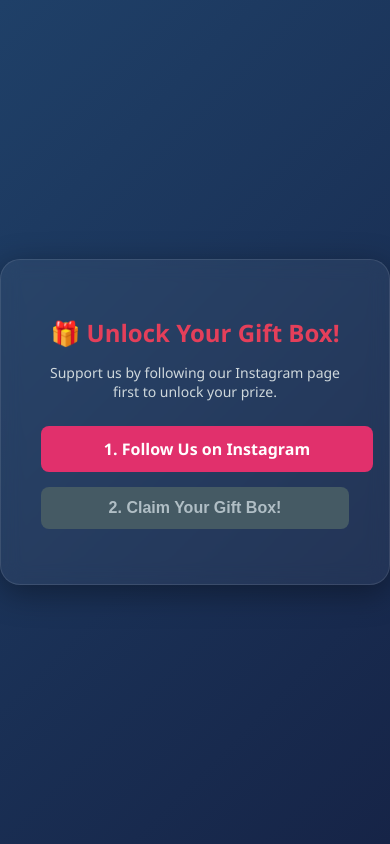
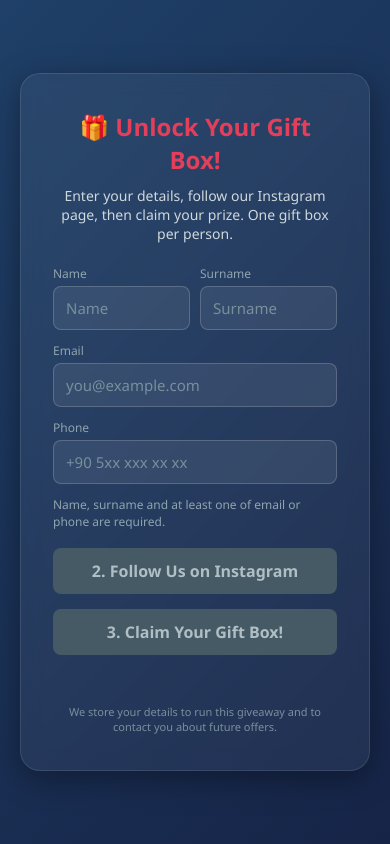
Before and after one commit to jury5/gift-box-kiosk, a Flask app: page / in a window 390 px wide. Run offline with Flask 3, Linux system fonts and the light colour scheme.

Commit message:
Enhance gift box claim page layout and functionality
Updated the layout and styling of the gift box claim page. Added input fields for name, surname, email, and phone, and modified the claim button behavior based on form validation.

```diff
--- a/templates/index.html
+++ b/templates/index.html
@@ -5,6 +5,7 @@
     <meta name="viewport" content="width=device-width, initial-scale=1.0">
     <title>Claim Your Gift Box!</title>
     <style>
+        * { box-sizing: border-box; }
         body {
             font-family: 'Segoe UI', Tahoma, Geneva, Verdana, sans-serif;
             background: linear-gradient(135deg, #1f4068, #162447);
@@ -12,23 +13,44 @@
             display: flex;
             justify-content: center;
             align-items: center;
-            height: 100vh;
+            min-height: 100vh;
             margin: 0;
+            padding: 20px;
         }
         .card {
             background: rgba(255, 255, 255, 0.05);
             backdrop-filter: blur(10px);
             border: 1px solid rgba(255, 255, 255, 0.1);
-            padding: 40px;
+            padding: 36px 32px;
             border-radius: 20px;
             text-align: center;
             box-shadow: 0 8px 32px 0 rgba(0, 0, 0, 0.37);
-            max-width: 400px;
+            max-width: 420px;
             width: 100%;
         }
-        h1 { margin-bottom: 10px; font-size: 24px; color: #e43f5a; }
-        p { color: #cfd8dc; font-size: 14px; margin-bottom: 25px; }
-        .counter { font-size: 12px; color: #90a4ae; margin-bottom: 20px; }
+        h1 { margin: 0 0 10px; font-size: 24px; color: #e43f5a; }
+        p { color: #cfd8dc; font-size: 14px; margin: 0 0 22px; }
+
+        .field { text-align: left; margin-bottom: 12px; }
+        .row { display: flex; gap: 10px; }
+        .row .field { flex: 1; min-width: 0; }
+        label { display: block; font-size: 12px; color: #90a4ae; margin-bottom: 4px; }
+        input {
+            width: 100%;
+            padding: 11px 12px;
+            border-radius: 8px;
+            border: 1px solid rgba(255, 255, 255, 0.18);
+            background: rgba(255, 255, 255, 0.08);
+            color: #fff;
+            font-size: 15px;
+            font-family: inherit;
+        }
+        input::placeholder { color: #78909c; }
+        input:focus { outline: 2px solid #00adb5; outline-offset: 1px; }
+        input:disabled { opacity: 0.6; }
+        .hint { font-size: 12px; color: #90a4ae; margin: 2px 0 18px; text-align: left; }
+        .consent { font-size: 11px; color: #78909c; margin: 14px 0 0; }
+
         .btn {
             display: block;
             width: 100%;
@@ -41,76 +63,118 @@
             text-decoration: none;
             margin-bottom: 15px;
             transition: 0.3s;
+            font-family: inherit;
         }
-        .btn-instagram {
-            background: #e1306c;
-            color: white;
+        .btn-instagram { background: #e1306c; color: white; }
+        .btn-instagram:hover { background: #c13584; }
+        .btn-instagram.disabled {
+            background: #455a64;
+            color: #b0bec5;
+            cursor: not-allowed;
+            pointer-events: none;
         }
-        .btn-instagram:hover { background: #c13584; }
-        .btn-claim {
-            background: #00adb5;
-            color: white;
-        }
+        .btn-claim { background: #00adb5; color: white; }
         .btn-claim:hover { background: #00818a; }
         .btn:disabled {
             background: #455a64;
             color: #b0bec5;
             cursor: not-allowed;
         }
-        #status-msg { margin-top: 15px; font-size: 14px; font-weight: bold; }
+        #status-msg { margin-top: 5px; font-size: 14px; font-weight: bold; min-height: 20px; }
     </style>
 </head>
 <body>
     <div class="card">
         <h1>🎁 Unlock Your Gift Box!</h1>
-        <p>Support us by following our Instagram page first to unlock your prize.</p>
+        <p>Enter your details, follow our Instagram page, then claim your prize. One gift box per person.</p>
 
-        <!-- Step 1: Follow on Instagram -->
-        <a href="https://instagram.com/ipkonbiscuit" target="_blank" id="insta-btn" class="btn btn-instagram" onclick="enableClaim()">
-            1. Follow Us on Instagram
+        <!-- Step 1: Details -->
+        <div class="row">
+            <div class="field">
+                <label for="name">Name</label>
+                <input id="name" type="text" autocomplete="given-name" maxlength="80" placeholder="Name">
+            </div>
+            <div class="field">
+                <label for="surname">Surname</label>
+                <input id="surname" type="text" autocomplete="family-name" maxlength="80" placeholder="Surname">
+            </div>
+        </div>
+        <div class="field">
+            <label for="email">Email</label>
+            <input id="email" type="email" autocomplete="email" maxlength="120" placeholder="you@example.com">
+        </div>
+        <div class="field">
+            <label for="phone">Phone</label>
+            <input id="phone" type="tel" autocomplete="tel" maxlength="30" placeholder="+90 5xx xxx xx xx">
+        </div>
+        <div class="hint">Name, surname and at least one of email or phone are required.</div>
+
+        <!-- Step 2: Follow on Instagram (locked until the details are valid) -->
+        <a href="https://instagram.com/ipkonbiscuit" target="_blank" rel="noopener"
+           id="insta-btn" class="btn btn-instagram disabled" aria-disabled="true">
+            2. Follow Us on Instagram
         </a>
 
-        <!-- Step 2: Claim Box Button (Locked Initially) -->
-        <button id="claim-btn" class="btn btn-claim" disabled onclick="claimGiftBox()">
-            2. Claim Your Gift Box!
+        <!-- Step 3: Claim (locked until the server confirms you're a new user) -->
+        <button id="claim-btn" class="btn btn-claim" disabled>
+            3. Claim Your Gift Box!
         </button>
 
-        <div id="status-msg"></div>
+        <div id="status-msg" role="status" aria-live="polite"></div>
+        <p class="consent">We store your details to run this giveaway and to contact you about future offers.</p>
     </div>
 
     <script>
-        function enableClaim() {
-            // Unlock the claim button after they click the Instagram link
-            const claimBtn = document.getElementById('claim-btn');
-            claimBtn.disabled = false;
-            document.getElementById('status-msg').style.color = '#00adb5';
-            document.getElementById('status-msg').innerText = "Thanks for following! You can now claim your gift box.";
+        const fields = ['name', 'surname', 'email', 'phone'].map(id => document.getElementById(id));
+        const [nameEl, surnameEl, emailEl, phoneEl] = fields;
+        const instaBtn = document.getElementById('insta-btn');
+        const claimBtn = document.getElementById('claim-btn');
+        const statusMsg = document.getElementById('status-msg');
+
+        let claimToken = null;
+
+        function setStatus(text, color) {
+            statusMsg.style.color = color || '#cfd8dc';
+            statusMsg.innerText = text;
         }
 
-        async function claimGiftBox() {
-            const claimBtn = document.getElementById('claim-btn');
-            const statusMsg = document.getElementById('status-msg');
+        function formIsValid() {
+            const name = nameEl.value.trim();
+            const surname = surnameEl.value.trim();
+            const email = emailEl.value.trim();
+            const phoneDigits = phoneEl.value.replace(/\D/g, '');
 
+            const emailOk = email !== '' && /^[^@\s]+@[^@\s]+\.[^@\s]+$/.test(email);
+            const phoneOk = phoneDigits.length >= 7 && phoneDigits.length <= 15;
+
+            // Whatever is filled in must be valid, and at least one contact is needed
+            if (email !== '' && !emailOk) return false;
+            if (phoneEl.value.trim() !== '' && !phoneOk) return false;
+            return name !== '' && surname !== '' && (emailOk || phoneOk);
+        }
+
+        function refreshInstagramButton() {
+            const ok = formIsValid();
+            instaBtn.classList.toggle('disabled', !ok);
+            instaBtn.setAttribute('aria-disabled', String(!ok));
+        }
+
+        // Editing anything after the check invalidates it
+        fields.forEach(el => el.addEventListener('input', () => {
+            claimToken = null;
             claimBtn.disabled = true;
-            statusMsg.style.color = '#ffeb3b';
-            statusMsg.innerText = "Opening your gift box...";
+            setStatus('');
+            refreshInstagramButton();
+        }));
+
+        // Clicking Instagram: let the link open, and ask the server in parallel
+        instaBtn.addEventListener('click', async (e) => {
+            if (!formIsValid()) { e.preventDefault(); return; }
+
+            setStatus('Checking your details...', '#ffeb3b');
+            claimBtn.disabled = true;
 
             try {
-                let response = await fetch('/claim', { method: 'POST' });
-                let result = await response.json();
-
-                if (response.ok) {
-                    statusMsg.style.color = '#4caf50';
-                    statusMsg.innerText = "Success! Your gift box is opening now! 🎉";
-                } else {
-                    throw new Error(result.message || "Failed to trigger");
-                }
-            } catch (err) {
-                statusMsg.style.color = '#f44336';
-                statusMsg.innerText = "Error triggering machine. Try again!";
-                claimBtn.disabled = false;
-            }
-        }
-    </script>
-</body>
-</html>
+                const res = await fetch('/api/register', {
+                    method: 'POST',
+                    headers: { 'Content-Type': 'application/json' },
```
